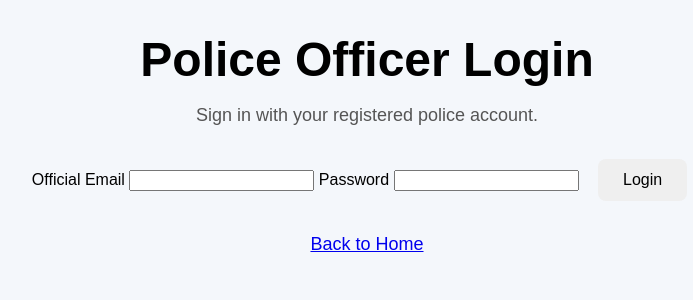
After one commit to ahanamitra18/CopFriendly, a Flask app: page /police/login in a window 1280 px wide. The commit adds this page. Shown: the top 300 px of the page, without its empty margins (273-966 px from the left). Run offline with Flask 3, Linux system fonts and the light colour scheme.

Commit message:
Add police authentication and logout

```diff
--- a/app.py
+++ b/app.py
@@ -2,8 +2,9 @@
 import os
 from dotenv import load_dotenv
 
-from flask import Flask, render_template, request, session
+from flask import Flask, render_template, request, session, redirect, url_for
 import mysql.connector
+from werkzeug.security import generate_password_hash, check_password_hash
 from ai_agent import analyze_complaint
 from html import escape
 from police_ai_agent import ask_police_ai
@@ -12,9 +13,19 @@ load_dotenv()
 
 app = Flask(__name__)
 app.secret_key = os.getenv("SECRET_KEY")
+from functools import wraps
+
+def police_required(view_function):
+    @wraps(view_function)
+    def wrapped_view(*args, **kwargs):
+        if "police_id" not in session:
+            return redirect(url_for("police_login"))
+        return view_function(*args, **kwargs)
+    return wrapped_view
 
 
 # ---------------- DATABASE CONNECTION ----------------
+
 def get_db_connection():
     return mysql.connector.connect(
         host=os.getenv("DB_HOST"),
@@ -42,9 +53,7 @@ def citizen():
 
 @app.route("/register", methods=["GET", "POST"])
 def register():
-
     if request.method == "POST":
-
         name = request.form.get("name")
         email = request.form.get("email")
         phone = request.form.get("phone")
@@ -52,6 +61,9 @@ def register():
 
         if not name or not email or not password:
             return "Please fill in all required fields."
+
+        # Hash the password before storing it.
+        hashed_password = generate_password_hash(password)
 
         connection = get_db_connection()
         cursor = connection.cursor()
@@ -63,7 +75,7 @@ def register():
                 (name, email, phone, password)
                 VALUES (%s, %s, %s, %s)
                 """,
-                (name, email, phone, password)
+                (name, email, phone, hashed_password)
             )
 
             connection.commit()
@@ -88,11 +100,12 @@ def register():
 
 @app.route("/login", methods=["GET", "POST"])
 def login():
-
     if request.method == "POST":
-
         email = request.form.get("email")
         password = request.form.get("password")
+
+        if not email or not password:
+            return "Please enter your email and password."
 
         connection = get_db_connection()
         cursor = connection.cursor()
@@ -100,11 +113,11 @@ def login():
         try:
             cursor.execute(
                 """
-                SELECT citizen_id, name
+                SELECT citizen_id, name, password
                 FROM citizens
-                WHERE email = %s AND password = %s
+                WHERE email = %s
                 """,
-                (email, password)
+                (email,)
             )
 
             citizen_record = cursor.fetchone()
@@ -113,7 +126,10 @@ def login():
             cursor.close()
             connection.close()
 
-        if citizen_record:
+        # Verify the submitted password against the stored hash.
+        if citizen_record and check_password_hash(
+            citizen_record[2], password
+        ):
             session["citizen_id"] = citizen_record[0]
             session["citizen_name"] = citizen_record[1]
 
@@ -130,9 +146,53 @@ def login():
 
 # ---------------- POLICE DASHBOARD ----------------
 
+@app.route("/police/login", methods=["GET", "POST"])
+def police_login():
+    if request.method == "POST":
+        email = request.form.get("email")
+        password = request.form.get("password")
+
+        if not email or not password:
+            return "Please enter your email and password."
+
+        connection = get_db_connection()
+        cursor = connection.cursor()
+
+        try:
+            cursor.execute(
+                """
+                SELECT police_id, name, password
+                FROM police
+                WHERE email = %s
+                """,
+                (email,)
+            )
+            officer = cursor.fetchone()
+        finally:
+            cursor.close()
+            connection.close()
+
+        if officer and check_password_hash(officer[2], password):
+            session["police_id"] = officer[0]
+            session["police_name"] = officer[1]
+
+            return (
+                "Police login successful! Welcome "
+                + escape(officer[1])
+                + '. <a href="/police">Open Police Dashboard</a>'
+            )
+
+        return "Invalid email or password!"
+
+    return render_template("police_login.html")
+@app.route("/police/logout")
+def police_logout():
+    session.pop("police_id", None)
+    session.pop("police_name", None)
+    return redirect(url_for("police_login"))
 @app.route("/police")
+@police_required
 def police():
-
     connection = get_db_connection()
     cursor = connection.cursor()
 
@@ -141,29 +201,17 @@ def police():
         total = cursor.fetchone()[0]
 
         cursor.execute(
-            """
-            SELECT COUNT(*)
-            FROM complaints
-            WHERE status = 'Pending'
-            """
+            "SELECT COUNT(*) FROM complaints WHERE status = 'Pending'"
         )
         pending = cursor.fetchone()[0]
 
         cursor.execute(
-            """
-            SELECT COUNT(*)
-            FROM complaints
-            WHERE status = 'In Progress'
-            """
+            "SELECT COUNT(*) FROM complaints WHERE status = 'In Progress'"
         )
         in_progress = cursor.fetchone()[0]
 
         cursor.execute(
-            """
-            SELECT COUNT(*)
-            FROM complaints
-            WHERE status = 'Resolved'
-            """
+            "SELECT COUNT(*) FROM complaints WHERE status = 'Resolved'"
         )
         resolved = cursor.fetchone()[0]
 
@@ -184,13 +232,10 @@ def police():
 
 @app.route("/complaint", methods=["GET", "POST"])
 def complaint():
-
-    # Require citizen login before complaint submission.
     if "citizen_id" not in session:
         return "Please login first!"
 
     if request.method == "POST":
-
         complaint_type = request.form.get("complaint_type")
         location = request.form.get("location")
         description = request.form.get("description")
@@ -200,35 +245,28 @@ def complaint():
 
         citizen_id = session["citizen_id"]
 
-        # Step 1: Analyze the complaint using the local AI model.
+        # Analyze the complaint using the local AI model.
         try:
             ai_analysis = analyze_complaint(description)
-
         except Exception as error:
             print("AI analysis failed:", error)
-
             ai_analysis = (
                 "AI analysis is currently unavailable. "
                 "Your complaint can still be submitted."
             )
 
-        # Step 2: Extract structured values from the AI response.
         ai_crime_type = None
         ai_urgency = None
         ai_reason = None
 
         for line in ai_analysis.splitlines():
-
             if line.lower().startswith("crime type:"):
                 ai_crime_type = line.split(":", 1)[1].strip()
-
             elif line.lower().startswith("urgency:"):
                 ai_urgency = line.split(":", 1)[1].strip()
-
             elif line.lower().startswith("reason:"):
                 ai_reason = line.split(":", 1)[1].strip()
 
-        # Step 3: Save the complaint and AI results in MySQL.
         connection = get_db_connection()
         cursor = connection.cursor()
 
@@ -264,25 +302,17 @@ def complaint():
         except mysql.connector.Error as error:
             connection.rollback()
             print("Complaint submission error:", error)
-
-            return (
-                "Unable to submit your complaint. "
-                "Please try again."
-            )
+            return "Unable to submit your complaint. Please try again."
 
         finally:
             cursor.close()
             connection.close()
 
-        # Step 4: Display the complaint ID and AI analysis.
         return (
             "<!DOCTYPE html>"
-            "<html>"
-            "<head>"
-            '<meta charset="UTF-8">'
+            "<html><head><meta charset='UTF-8'>"
             "<title>Complaint Submitted - Cop Friendly</title>"
-            "</head>"
-            "<body>"
+            "</head><body>"
             "<h1>Complaint Submitted Successfully!</h1>"
             f"<p>Your complaint ID is #{complaint_id}.</p>"
             "<h2>AI Complaint Analysis</h2>"
@@ -290,8 +320,7 @@ def complaint():
             "<p><strong>Note:</strong> AI-generated results are suggestions "
             "and should be verified by authorized personnel.</p>"
             '<a href="/citizen">Back to Citizen Portal</a>'
-            "</body>"
-            "</html>"
+            "</body></html>"
         )
 
     return render_template("complaint.html")
@@ -301,12 +330,10 @@ def complaint():
 
 @app.route("/track", methods=["GET", "POST"])
 def track():
-
     if "citizen_id" not in session:
         return "Please login first!"
 
     if request.method == "POST":
-
         citizen_id = session["citizen_id"]
 
         connection = get_db_connection()
@@ -328,7 +355,6 @@ def track():
                 """,
                 (citizen_id,)
             )
-
             complaints = cursor.fetchall()
 
         finally:
@@ -353,8 +379,8 @@ def emergency():
 # ---------------- VIEW ALL POLICE COMPLAINTS ----------------
 
 @app.route("/police/complaints")
+@police_required
 def police_complaints():
-
     connection = get_db_connection()
     cursor = connection.cursor()
 
@@ -380,7 +406,6 @@ def police_complaints():
             ORDER BY complaints.created_at DESC
             """
         )
-
         complaints = cursor.fetchall()
 
     finally:
@@ -396,17 +421,14 @@ def police_complaints():
 # ---------------- UPDATE COMPLAINT STATUS ----------------
 
 @app.route("/police/update", methods=["GET", "POST"])
+@police_required
 def update_complaint():
-
     if request.method == "POST":
-
         complaint_id = request.form.get("complaint_id")
         status = request.form.get("status")
 
         if not complaint_id or status not in [
-            "Pending",
-            "In Progress",
-            "Resolved"
+            "Pending", "In Progress", "Resolved"
         ]:
             return "Invalid complaint ID or status."
 
@@ -433,7 +455,6 @@ def update_complaint():
         except mysql.connector.Error as error:
             connection.rollback()
             print("Status update error:", error)
-
             return "Unable to update complaint status."
 
         finally:
@@ -445,55 +466,46 @@ def update_complaint():
 
 # ---------------- POLICE ANALYTICS ----------------
 
-
-
 @app.route("/police/analytics")
+@police_required
 def police_analytics():
-
     connection = get_db_connection()
     cursor = connection.cursor()
 
     try:
-        # 1. Total, pending, and resolved complaints
-        cursor.execute("""
+        cursor.execute(
+            """
             SELECT
-                COUNT(*) AS total_complaints,
-                SUM(CASE WHEN status = 'Pending' THEN 1 ELSE 0 END)
-                    AS pending_complaints,
+                COUNT(*),
+                SUM(CASE WHEN status = 'Pending' THEN 1 ELSE 0 END),
                 SUM(CASE WHEN status = 'Resolved' THEN 1 ELSE 0 END)
-                    AS resolved_complaints
             FROM complaints
-        """)
-
+            """
+        )
         summary = cursor.fetchone()
 
-        # Handle an empty complaints table
         total_complaints = summary[0] or 0
         pending_complaints = summary[1] or 0
         resolved_complaints = summary[2] or 0
 
-        # 2. Number of complaints by type
-        cursor.execute("""
-            SELECT
-                complaint_type,
-                COUNT(*) AS total_complaints
+        cursor.execute(
+            """
+            SELECT complaint_type, COUNT(*)
             FROM complaints
             GROUP BY complaint_type
-            ORDER BY total_complaints DESC
-        """)
-
+            ORDER BY COUNT(*) DESC
+            """
+        )
         analytics = cursor.fetchall()
 
-        # 3. Number of complaints by status
-        cursor.execute("""
-            SELECT
-                status,
-                COUNT(*) AS total_complaints
+        cursor.execute(
+            """
+            SELECT status, COUNT(*)
             FROM complaints
             GROUP BY status
-            ORDER BY total_complaints DESC
-        """)
-
+            ORDER BY COUNT(*) DESC
+            """
+        )
         status_analytics = cursor.fetchall()
 
     finally:
@@ -514,7 +526,6 @@ def police_analytics():
 
 @app.route("/police/ai", methods=["GET", "POST"])
 def police_ai():
-
     question = ""
     answer = ""
 
@@ -540,7 +551,6 @@ def police_ai():
     )
 
 
-
 # ---------------- RUN APPLICATION ----------------
 
 if __name__ == "__main__":
--- a/templates/police.html
+++ b/templates/police.html
@@ -1,6 +1,7 @@
 <!DOCTYPE html>
 <html>
 <head>
+    <a href="{{ url_for('police_logout') }}">Logout</a>
     <title>Police Portal - Cop Friendly</title>
 
     <link rel="stylesheet"
--- /dev/null
+++ b/templates/police_login.html
@@ -0,0 +1,26 @@
+
+<!DOCTYPE html>
+<html lang="en">
+<head>
+    <meta charset="UTF-8">
+    <meta name="viewport" content="width=device-width, initial-scale=1.0">
+    <title>Police Login - Cop Friendly</title>
+    <link rel="stylesheet" href="{{ url_for('static', filename='style.css') }}">
+</head>
+<body>
+    <h1>Police Officer Login</h1>
+    <p>Sign in with your registered police account.</p>
+
+    <form method="POST" action="{{ url_for('police_login') }}">
+        <label for="email">Official Email</label>
+        <input type="email" id="email" name="email" required>
+
+        <label for="password">Password</label>
+        <input type="password" id="password" name="password" required>
+
+        <button type="submit">Login</button>
+    </form>
+
+    <p><a href="/">Back to Home</a></p>
+</body>
+</html>
```
